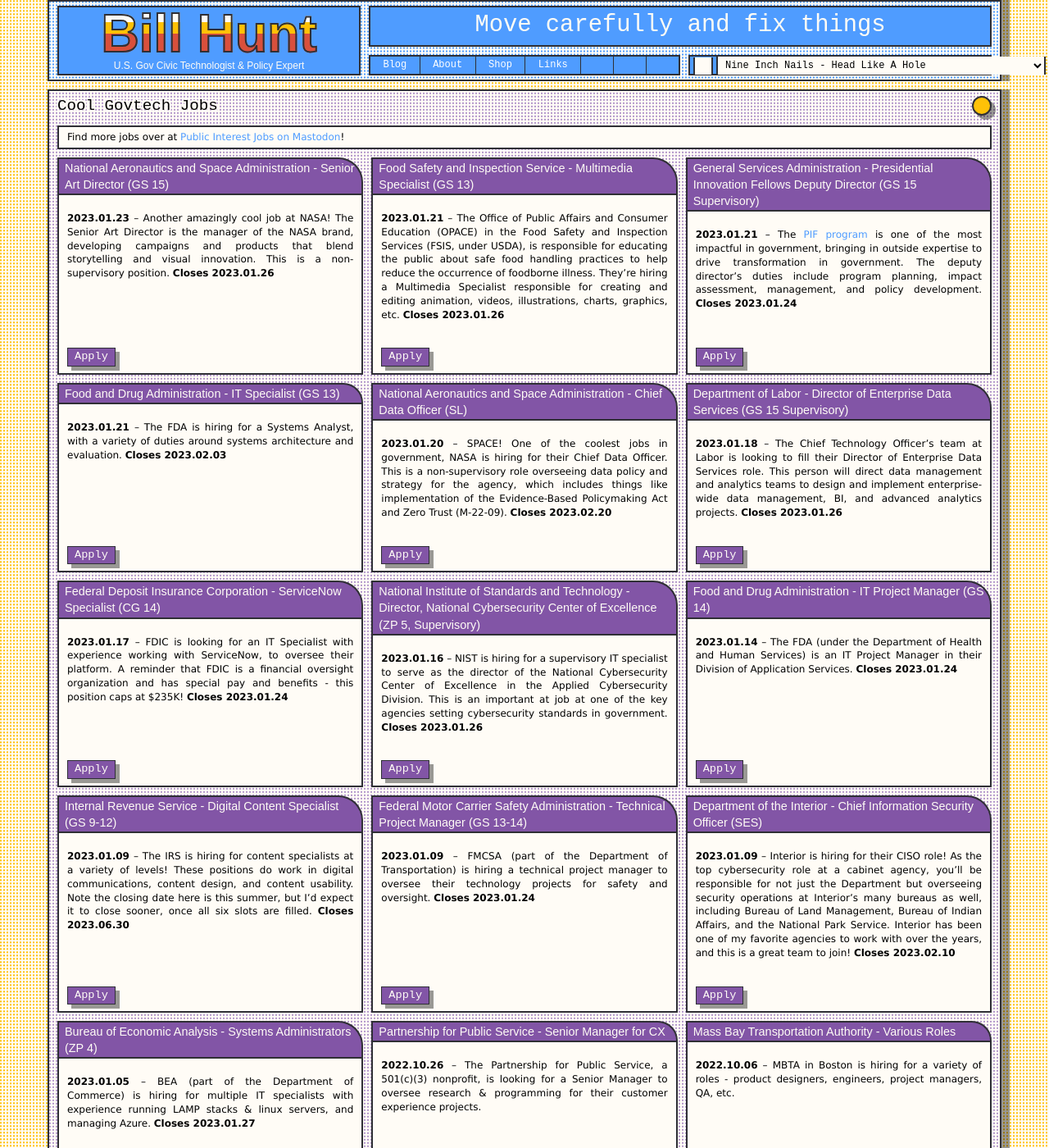
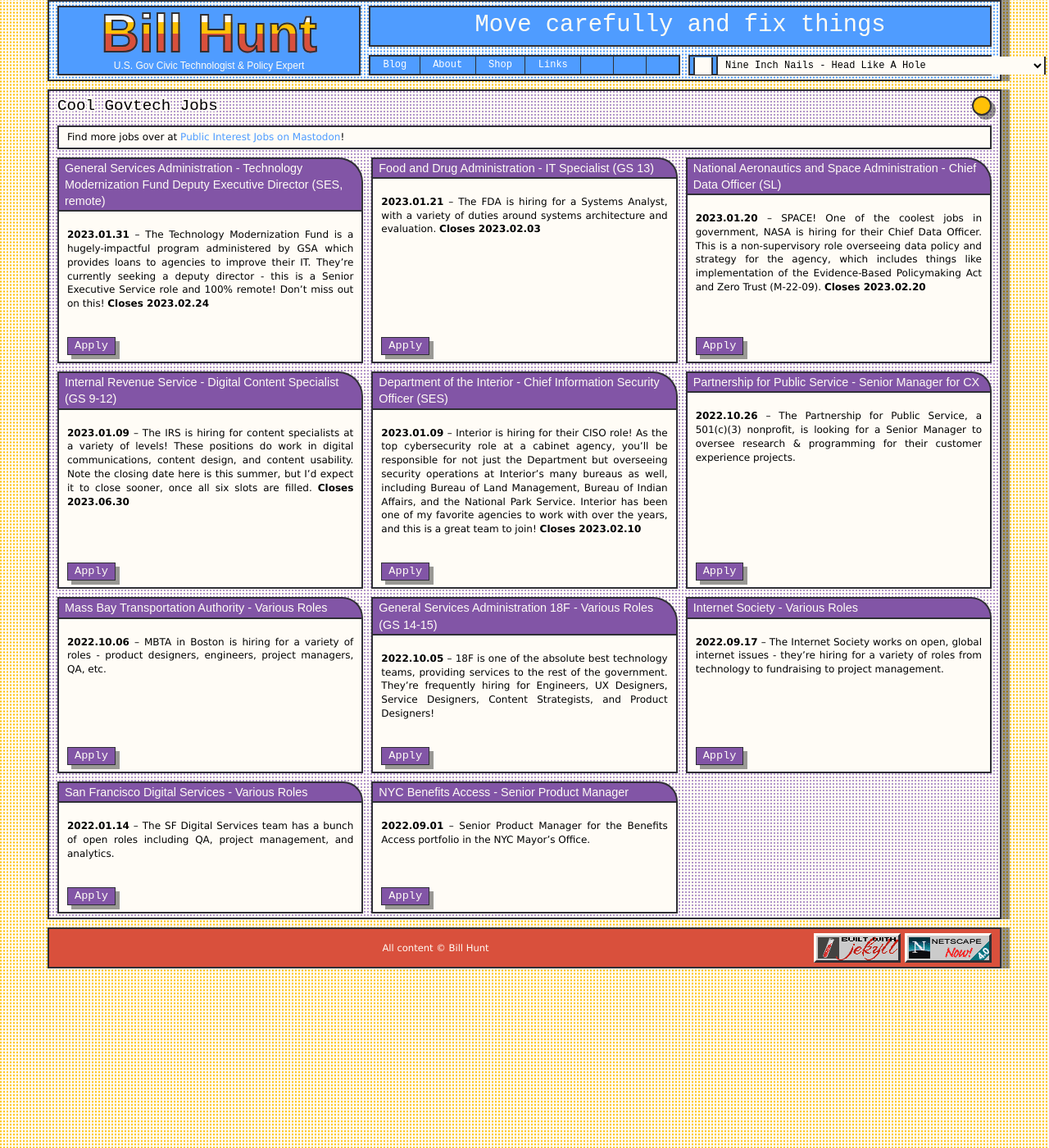
Before and after one commit to krusynth/billhunt.dev, a Jekyll site: the page built from jobs.md, in a window 1280 px wide and 1400 px high. Shown: the whole window at 82% size. Built offline with Jekyll 4.4.1, drawn with Linux system fonts in a browser that asks for light colours; some web fonts are replaced.

Commit message:
Update jobs.

```diff
--- a/_data/jobs.yml
+++ b/_data/jobs.yml
@@ -1,20 +1,8 @@
-- title: National Aeronautics and Space Administration - Senior Art Director (GS 15)
-  url: https://www.usajobs.gov/job/700969600
-  date: 2023-01-23
-  closes: 2023-01-26
-  content: Another amazingly cool job at NASA! The Senior Art Director is the manager of the NASA brand, developing campaigns and products that blend storytelling and visual innovation. This is a non-supervisory position.
-
-- title: Food Safety and Inspection Service - Multimedia Specialist (GS 13)
-  url: https://www.usajobs.gov/job/699648500
-  date: 2023-01-21
-  closes: 2023-01-26
-  content: The Office of Public Affairs and Consumer Education (OPACE) in the Food Safety and Inspection Services (FSIS, under USDA),  is responsible for educating the public about safe food handling practices to help reduce the occurrence of foodborne illness. They're hiring a Multimedia Specialist responsible for creating and editing animation, videos, illustrations, charts, graphics, etc.
-
-- title: General Services Administration - Presidential Innovation Fellows Deputy Director (GS 15 Supervisory)
-  url: https://join.tts.gsa.gov/join/pif-deputy-director15/
-  date: 2023-01-21
-  closes: 2023-01-24
-  content: The [PIF program](https://presidentialinnovationfellows.gov/) is one of the most impactful in government, bringing in outside expertise to drive transformation in government. The deputy director's duties include program planning, impact assessment, management, and policy development.
+- title: General Services Administration - Technology Modernization Fund Deputy Executive Director (SES, remote)
+  url: https://www.usajobs.gov/job/703051000
+  date: 2023-01-31
+  closes: 2023-02-24
+  content: The Technology Modernization Fund is a hugely-impactful program administered by GSA which provides loans to agencies to improve their IT. They're currently seeking a deputy director - this is a Senior Executive Service role and 100% remote! Don't miss out on this!
 
 - title: Food and Drug Administration - IT Specialist (GS 13)
   url: https://www.usajobs.gov/job/699320700
@@ -28,53 +16,17 @@
   closes: 2023-02-20
   content: SPACE! One of the coolest jobs in government, NASA is hiring for their Chief Data Officer. This is a non-supervisory role overseeing data policy and strategy for the agency, which includes things like implementation of the Evidence-Based Policymaking Act and Zero Trust (M-22-09).
 
-- title: Department of Labor - Director of Enterprise Data Services (GS 15 Supervisory)
-  url: https://www.usajobs.gov/job/700027700
-  date: 2023-01-18
-  closes: 2023-01-26
-  content: The Chief Technology Officer's team at Labor is looking to fill their Director of Enterprise Data Services role. This person will direct data management and analytics teams to design and implement enterprise-wide data management, BI, and advanced analytics projects.
-
-- title: Federal Deposit Insurance Corporation - ServiceNow Specialist (CG 14)
-  url: https://www.usajobs.gov/job/698878700
-  date: 2023-01-17
-  closes: 2023-01-24
-  content: FDIC is looking for an IT Specialist with experience working with ServiceNow, to oversee their platform. A reminder that FDIC is a financial oversight organization and has special pay and benefits - this position caps at $235K!
-
-- title: National Institute of Standards and Technology - Director, National Cybersecurity Center of Excellence (ZP 5, Supervisory)
-  url: https://www.usajobs.gov/job/698103400
-  date: 2023-01-16
-  closes: 2023-01-26
-  content: NIST is hiring for a supervisory IT specialist to serve as the director of the  National Cybersecurity Center of Excellence in the Applied Cybersecurity Division. This is an important at job at one of the key agencies setting cybersecurity standards in government.
-
-- title: Food and Drug Administration - IT Project Manager (GS 14)
-  url: https://www.usajobs.gov/job/695965600
-  date: 2023-01-14
-  closes: 2023-01-24
-  content: The FDA (under the Department of Health and Human Services) is an IT Project Manager in their Division of Application Services.
-
 - title: Internal Revenue Service - Digital Content Specialist (GS 9-12)
   url: https://www.usajobs.gov/job/696403900
   date: 2023-01-09
   closes: 2023-06-30
   content: The IRS is hiring for content specialists at a variety of levels! These positions do work in digital communications, content design, and content usability. Note the closing date here is this summer, but I'd expect it to close sooner, once all six slots are filled.
 
-- title: Federal Motor Carrier Safety Administration - Technical Project Manager (GS 13-14)
-  url: https://www.usajobs.gov/job/698631900
-  date: 2023-01-09
-  closes: 2023-01-24
-  content: FMCSA (part of the Department of Transportation) is hiring a technical project manager to oversee their technology projects for safety and oversight.
-
 - title: Department of the Interior - Chief Information Security Officer (SES)
   url: https://www.usajobs.gov/job/698497700
   date: 2023-01-09
   closes: 2023-02-10
   content: Interior is hiring for their CISO role! As the top cybersecurity role at a cabinet agency, you'll be responsible for not just the Department but overseeing security operations at Interior's many bureaus as well, including Bureau of Land Management, Bureau of Indian Affairs, and the National Park Service. Interior has been one of my favorite agencies to work with over the years, and this is a great team to join!
-
-- title: Bureau of Economic Analysis - Systems Administrators (ZP 4)
-  url: https://www.usajobs.gov/job/697950600
-  date: 2023-01-05
-  closes: 2023-01-27
-  content: BEA (part of the Department of Commerce) is hiring for multiple IT specialists with experience running LAMP stacks & linux servers, and managing Azure.
 
 - title: Partnership for Public Service - Senior Manager for CX
   url: https://workforcenow.adp.com/mascsr/default/mdf/recruitment/recruitment.html?cid=45713b53-21b1-4127-847f-73f3b4916607&ccId=19000101_000001&jobId=455642&source=CC2&lang=en_US
```
